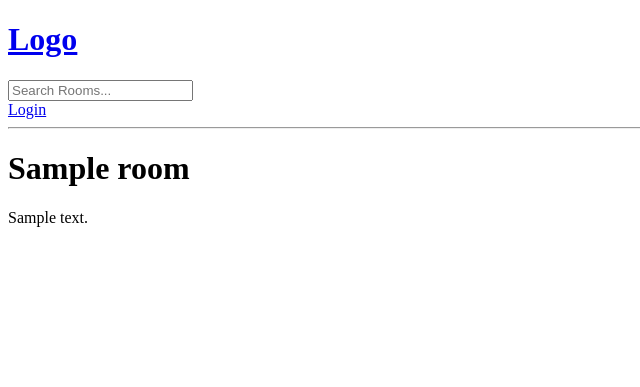
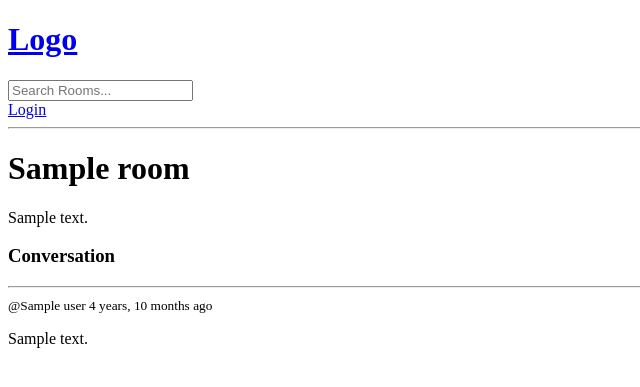
Before and after one commit to juliaberning/study-buddy, a Django app: template base/templates/base/room.html in a window 1280 px wide. Shown: the top 387 px of the page, without its empty margins (0-640 px from the left). Run offline with Django 5.2, Linux system fonts and the light colour scheme; the template is opened without the code that fills it: most values are stand-ins (such as "Sample title", 1, 10 or a date in 2020).

Commit message:
feat: show and add messages

```diff
--- a/base/templates/base/room.html
+++ b/base/templates/base/room.html
@@ -3,4 +3,26 @@
 {% block content %}
 <h1>{{room.name}}</h1>
 <p>{{room.description}}</p>
+
+<div class="comment-wrapper">
+    <h3>Conversation</h3>
+    <hr>
+    {% for message in room_messages %}
+    <div>
+        <small>@{{message.user}} {{message.created|timesince}} ago</small>
+        <p>{{message.body}}</p>
+    </div>
+    {% endfor %}
+</div>
+
+{% if request.user.is_authenticated %}
+<div class="comment-form">
+    <form method="POST" action="">
+        {% csrf_token %}
+
+        <input type="text" name="body" placeholder="Write your message here...">
+        <button type="submit">Send</button>
+    </form>
+</div>
+{% endif %}
 {% endblock %}
```
Also changed, not shown: base/views.py (+12 -2 lines).
